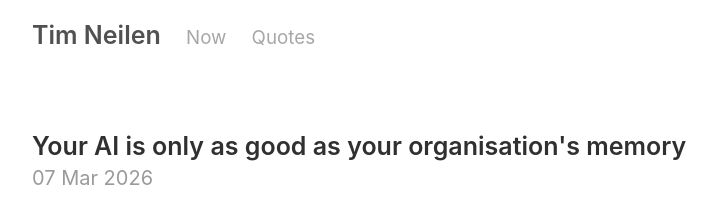
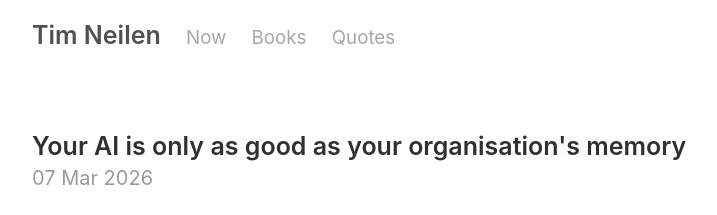
Before and after one commit to teejayen/teejayen.github.io, a Jekyll site: the page built from index.html, in a window 1280 px wide and 900 px high. Shown: the top 215 px of the window, without its empty margins (258-975 px from the left). Built offline with Jekyll 4.4.1, drawn with Linux system fonts in a browser that asks for light colours; the list of posts is cut into pages by our own code.

Commit message:
Add Books link back to navigation menu
https://claude.ai/code/session_01QojLLYD7cvjFcU7MTVCfTa

```diff
--- a/_config.yml
+++ b/_config.yml
@@ -35,4 +35,4 @@ plugins:
   - jekyll-gist
 
 # Pages
-pages_list:          {'Now':'/now','Quotes':'/quotes'}
+pages_list:          {'Now':'/now','Books':'/books','Quotes':'/quotes'}
```
